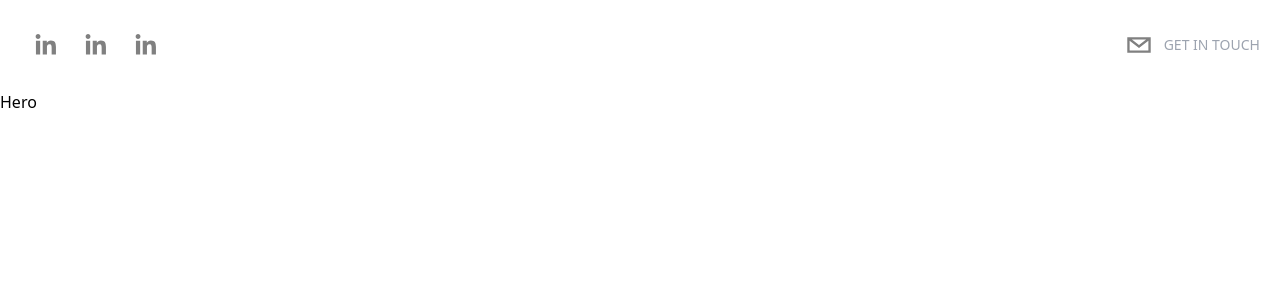
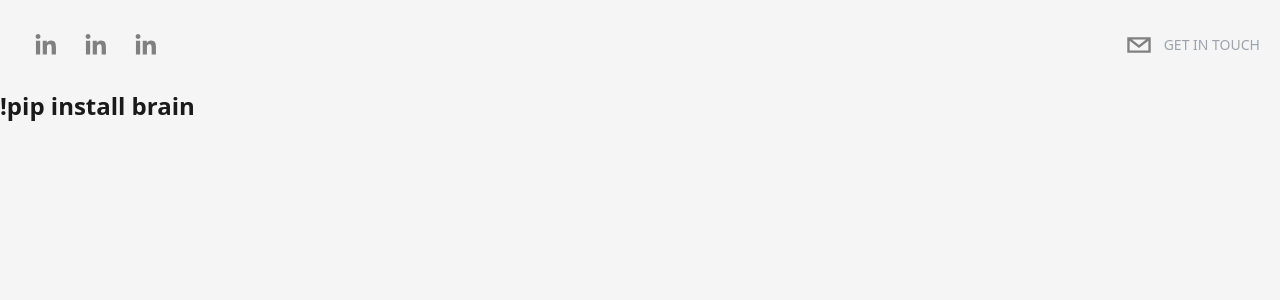
Before and after one commit to NeonKazuha/Portfolio-Website, a Next.js app in the folder ts/: page / in a window 1280 px wide. Shown: the top 300 px of the page. Built offline with nearby package versions, Linux system fonts and the light colour scheme.

Commit message:
BG color

```diff
--- a/ts/app/page.tsx
+++ b/ts/app/page.tsx
@@ -6,7 +6,8 @@ import Hero from "@/components/Hero";
 
 export default function Home() {
   return (
-    <div>
+    <div className="bg-lightBackground text-darkBlack h-screen snap-y snap-mandatory
+    overflow-y-scroll overflow-x-hidden z-0 scrollbar-thin scrollbar-track-gray-400/20 scrollbar-thumb-darkGreen/80">
         <Head>
           <title>Tanmay Deshmukh</title>
         </Head>
@@ -20,16 +21,11 @@ export default function Home() {
 
         {/* About */}
 
-
         {/* Experiences */}
-
 
         {/* Skills */}
 
-
         {/* Contact ME */}
-
-
     </div>
   );
 }
--- a/ts/components/Hero.tsx
+++ b/ts/components/Hero.tsx
@@ -1,9 +1,25 @@
+'use client'
+
 import React from 'react'
+import { Cursor, useTypewriter } from 'react-simple-typewriter'
 
 type Props = {}
 
 export default function Hero({}: Props) {
+    const [text, count] = useTypewriter({
+        words: [
+            'Konichiwa!, Tanmay here', '!pip install brain', 'Les go Python!!!'
+        ],
+        loop: true,
+        delaySpeed: 2000,
+    })
   return (
-    <div>Hero</div>
+    <div>
+
+        <div className="text-2xl font-bold">
+            <span>{text}</span>
+            <Cursor cursorColor='#F7ABBA' />
+        </div>
+    </div>
   )
 }
--- a/ts/package.json
+++ b/ts/package.json
@@ -13,7 +13,10 @@
     "next": "15.1.6",
     "react": "^19.0.0",
     "react-dom": "^19.0.0",
-    "react-social-icons": "^6.22.0"
+    "react-simple-typewriter": "^5.0.1",
+    "react-social-icons": "^6.22.0",
+    "tailwind-scrollbar": "^2.1.0",
+    "tailwind-scrollbar-hide": "^2.0.0"
   },
   "devDependencies": {
     "@eslint/eslintrc": "^3",
--- a/ts/tailwind.config.js
+++ b/ts/tailwind.config.js
@@ -1,11 +1,22 @@
 /** @type {import('tailwindcss').Config} */
 module.exports = {
   content: [
-    "./app/**/*.{js,ts,jsx,tsx}",
-    "./components/**/*.{js,ts,jsx,tsx}",
+    "./pages/**/*.{js,ts,jsx,tsx,mdx}",
+    "./components/**/*.{js,ts,jsx,tsx,mdx}",
+    "./app/**/*.{js,ts,jsx,tsx,mdx}",
   ],
   theme: {
-    extend: {},
+    extend: {
+      colors: {
+        lightBackground: "#f5f5f5",
+        darkBlack: "#1a1a1a",
+        darkGreen: "#2a9d8f",
+      },
+    },
   },
-  plugins: [],
+  plugins: [
+    require('tailwind-scrollbar-hide'), // if using tailwind-scrollbar-hide
+    // OR
+    require('tailwind-scrollbar'), // if using tailwind-scrollbar
+  ],
 }
```
Also changed, not shown: 1 other file (tests, documents, lock files or other folders).
